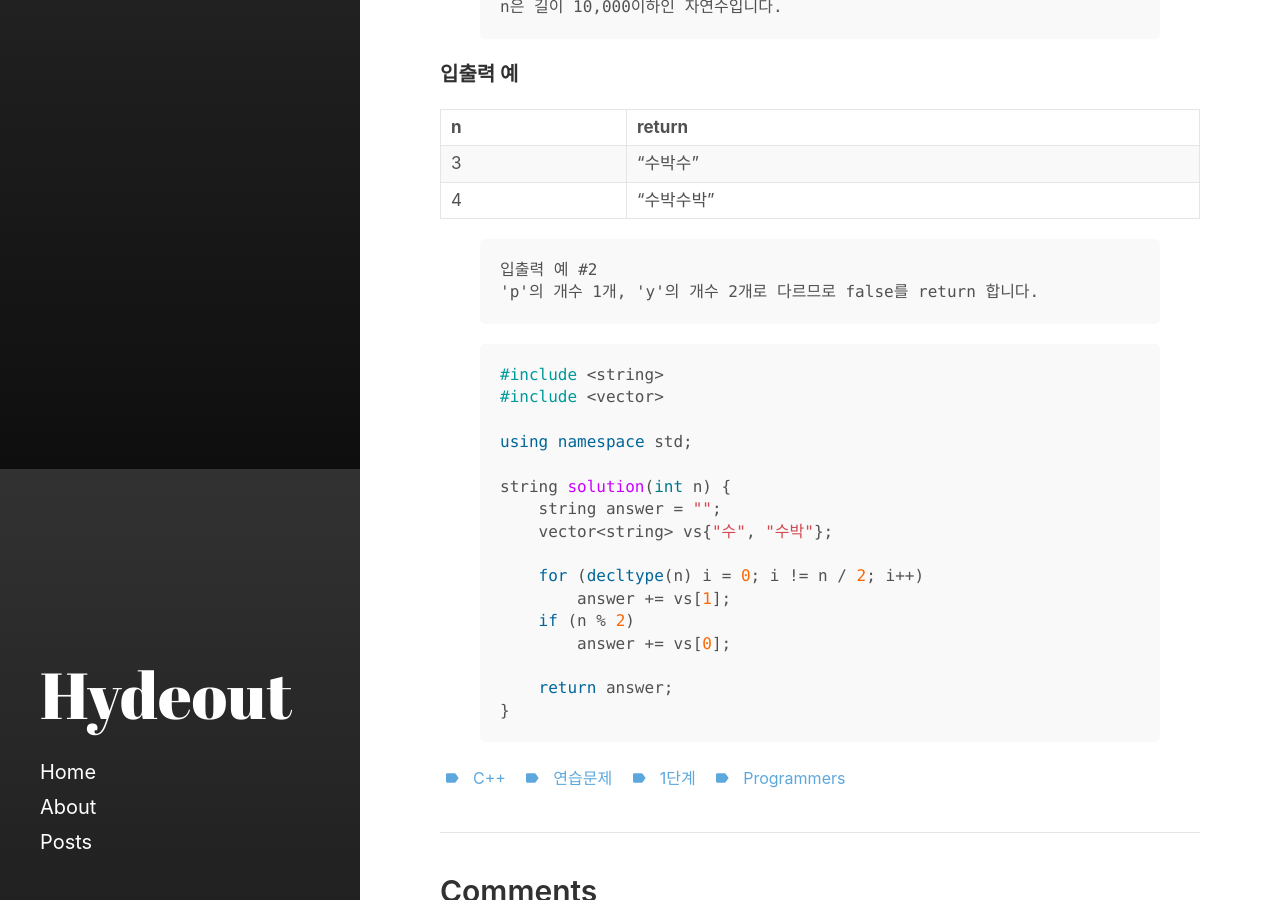
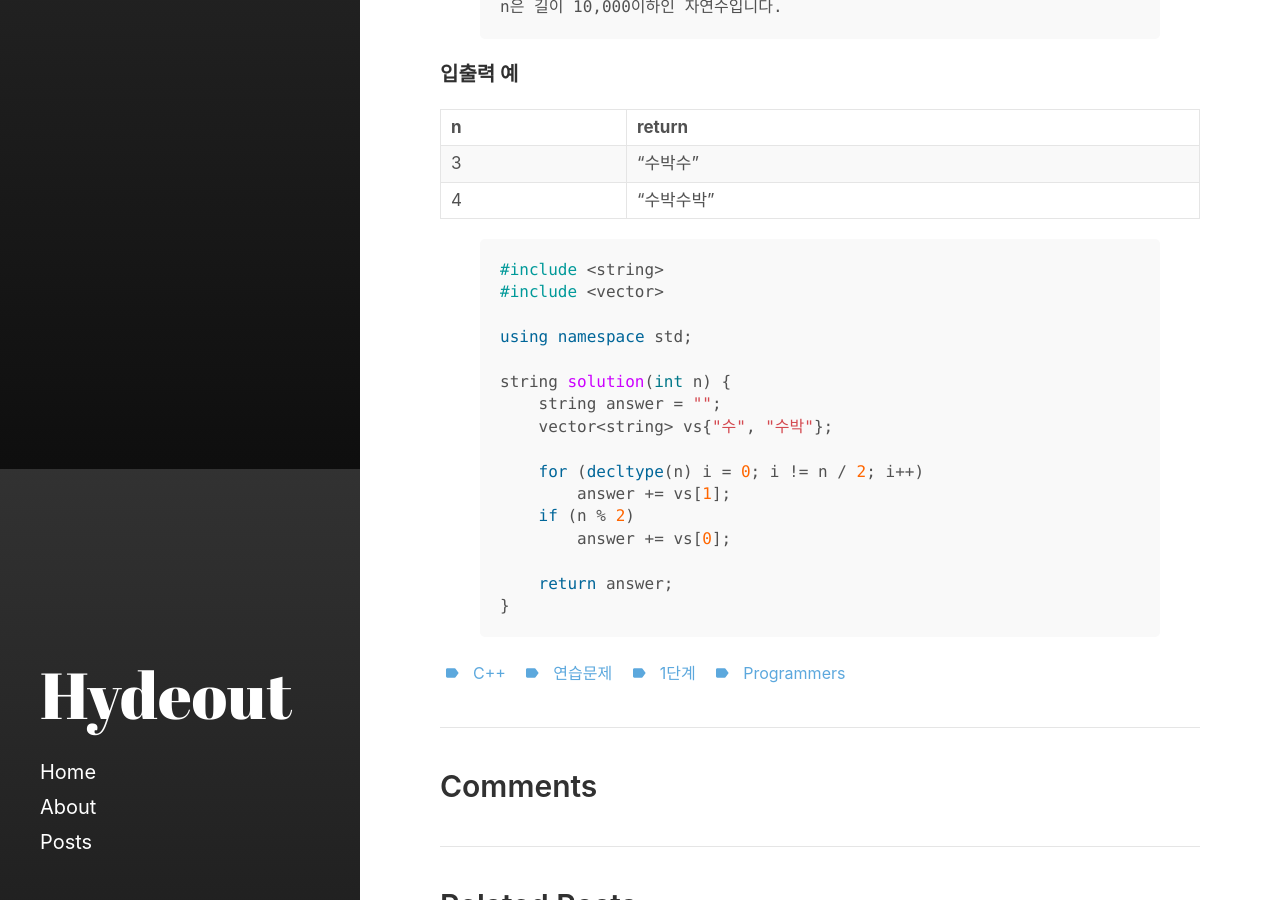
Before and after one commit to C13H12N4O2/C13H12N4O2.github.io, a Jekyll site: the page built from _posts/2020-09-02-21-18-수박수박수박수박수박수?.md, in a window 1280 px wide and 900 px high, scrolled down 431 px. Built offline with Jekyll 4.4.1, drawn with Linux system fonts in a browser that asks for light colours.

Commit message:
Update 2020-09-02-21-18-수박수박수박수박수박수?.md

```diff
--- a/_posts/2020-09-02-21-18-수박수박수박수박수박수?.md
+++ b/_posts/2020-09-02-21-18-수박수박수박수박수박수?.md
@@ -32,11 +32,6 @@ n은 길이 10,000이하인 자연수입니다.
 | 4 | "수박수박" |
 
 
-{% highlight txt %}
-입출력 예 #2
-'p'의 개수 1개, 'y'의 개수 2개로 다르므로 false를 return 합니다.
-{% endhighlight %}
-
 {% highlight cpp %}
 #include <string>
 #include <vector>
```
Also changed, not shown: other parts of _posts/2020-09-02-21-18-수박수박수박수박수박수?.md (+1 -1 lines).
